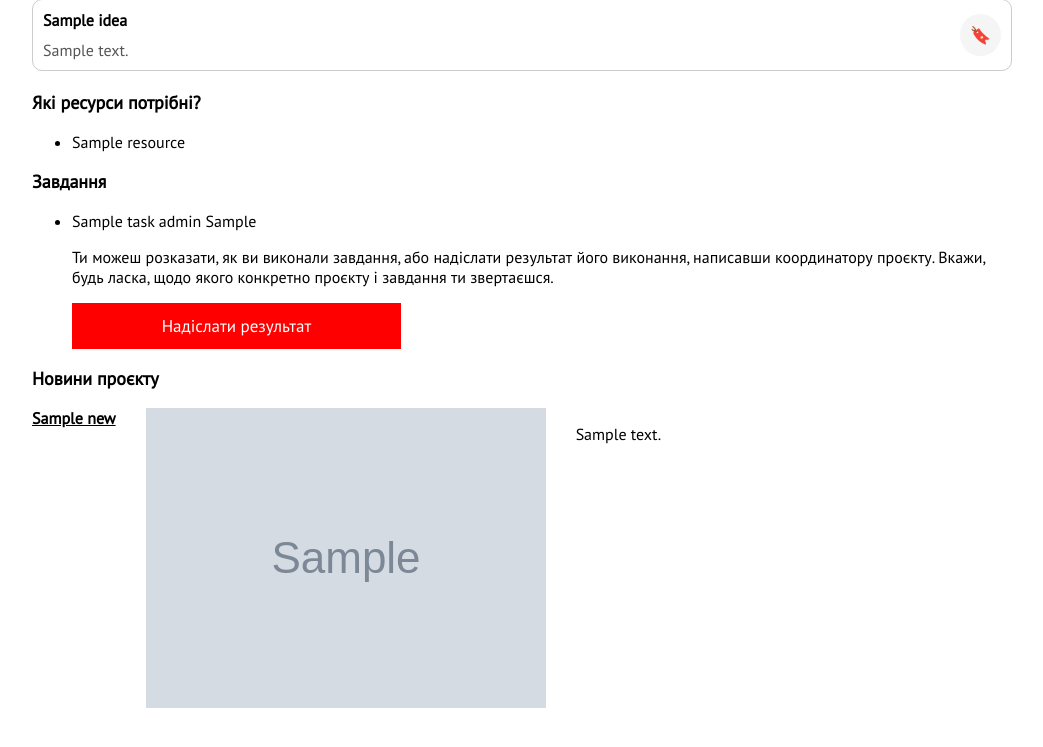
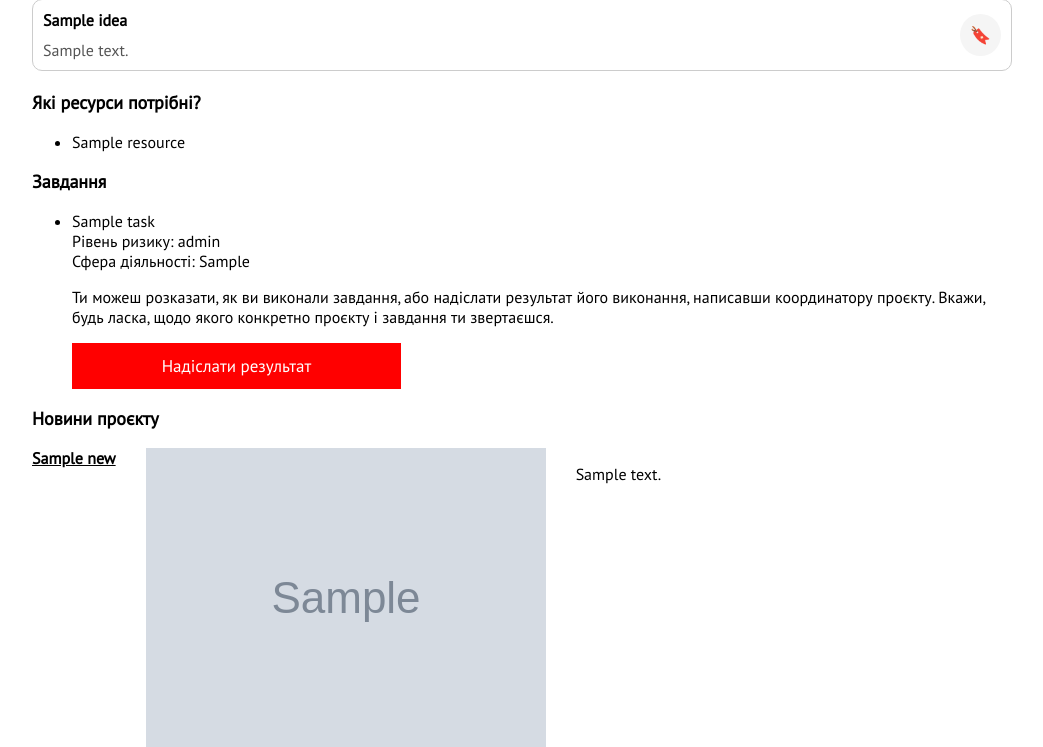
Before and after one commit to hromadianka/crimean-hromada, a Django app: template templates/project.html in a window 1280 px wide. Shown: the part 393-1140 px from the top of the page, without its empty margins (118-1161 px from the left). Run offline with Django 4.2, Linux system fonts and the light colour scheme; the template is opened without the code that fills it: most values are stand-ins (such as "Sample title", 1, 10 or a date in 2020); grey boxes marked "Sample" are stand-in pictures; some libraries are stand-ins or nearby versions.

Commit message:
Update project.html

```diff
--- a/templates/project.html
+++ b/templates/project.html
@@ -96,8 +96,10 @@
     <li>
         <span class="task-id" style="display: none;">{{ task.id }}</span>
         <span class="task-name">{{ task.name }}</span>
-        <span class="task-risk-level">{{ task.risk_level }}</span>
-        <span class="task-activity-sphere">{{ task.activity_sphere }}</span>
+        <br />
+        <span class="task-risk-level">Рівень ризику: {{ task.risk_level }}</span>
+        <br />
+        <span class="task-activity-sphere">Сфера діяльності: {{ task.activity_sphere }}</span>
         {% if is_author %}
         <button style="margin-left: 10%" type="submit" onclick="editTask('{{ task.id }}')">Редагувати</button>
         <button type="submit" onclick="deleteTask('{{ task.id }}')">Видалити</button>
```
